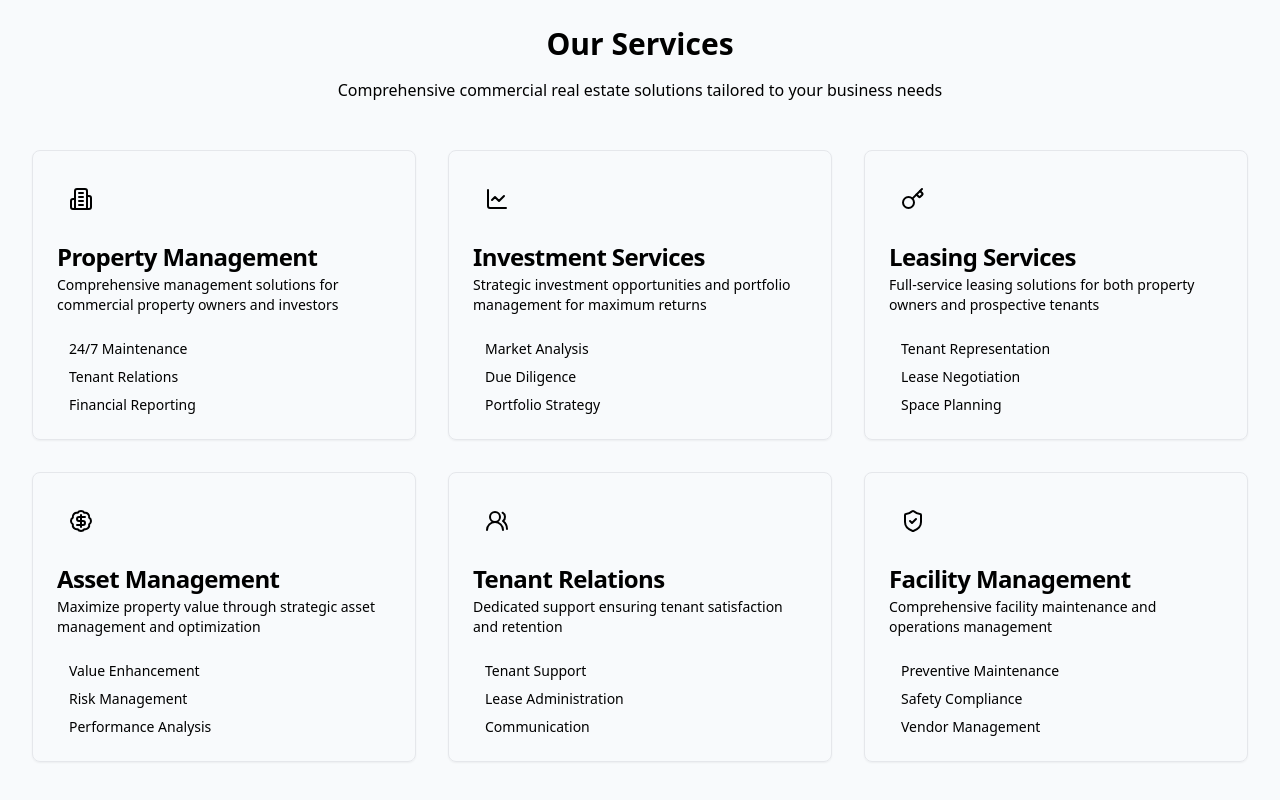
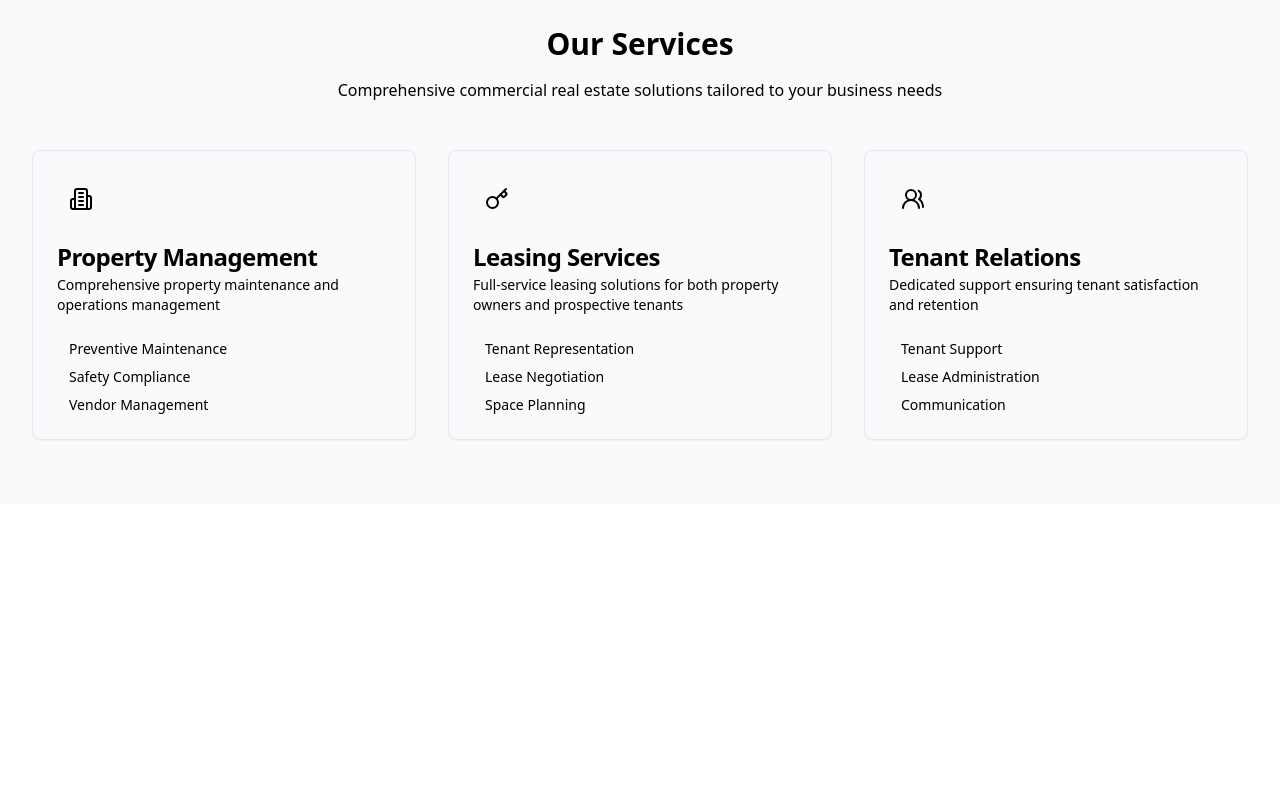
Before and after one commit to WilliamGiammona/subacorp, a Next.js app: page / in a window 1280 px wide. Shown: the part 1650-2450 px from the top of the page. After the commit the page ends 2154 px from the top, so only its background shows below. Built offline with nearby package versions, Linux system fonts and the light colour scheme.

Commit message:
removed unnecessary cards

```diff
--- a/app/services.tsx
+++ b/app/services.tsx
@@ -17,18 +17,15 @@ import {
 const services = [
   {
     title: "Property Management",
-    description:
-      "Comprehensive management solutions for commercial property owners and investors",
+    description: "Comprehensive property maintenance and operations management",
     icon: Building2,
-    highlights: ["24/7 Maintenance", "Tenant Relations", "Financial Reporting"],
+    highlights: [
+      "Preventive Maintenance",
+      "Safety Compliance",
+      "Vendor Management",
+    ],
   },
-  {
-    title: "Investment Services",
-    description:
-      "Strategic investment opportunities and portfolio management for maximum returns",
-    icon: LineChart,
-    highlights: ["Market Analysis", "Due Diligence", "Portfolio Strategy"],
-  },
+
   {
     title: "Leasing Services",
     description:
@@ -40,32 +37,12 @@ const services = [
       "Space Planning",
     ],
   },
-  {
-    title: "Asset Management",
-    description:
-      "Maximize property value through strategic asset management and optimization",
-    icon: BadgeDollarSign,
-    highlights: [
-      "Value Enhancement",
-      "Risk Management",
-      "Performance Analysis",
-    ],
-  },
+
   {
     title: "Tenant Relations",
     description: "Dedicated support ensuring tenant satisfaction and retention",
     icon: Users2,
     highlights: ["Tenant Support", "Lease Administration", "Communication"],
-  },
-  {
-    title: "Facility Management",
-    description: "Comprehensive facility maintenance and operations management",
-    icon: ShieldCheck,
-    highlights: [
-      "Preventive Maintenance",
-      "Safety Compliance",
-      "Vendor Management",
-    ],
   },
 ];
 
```
